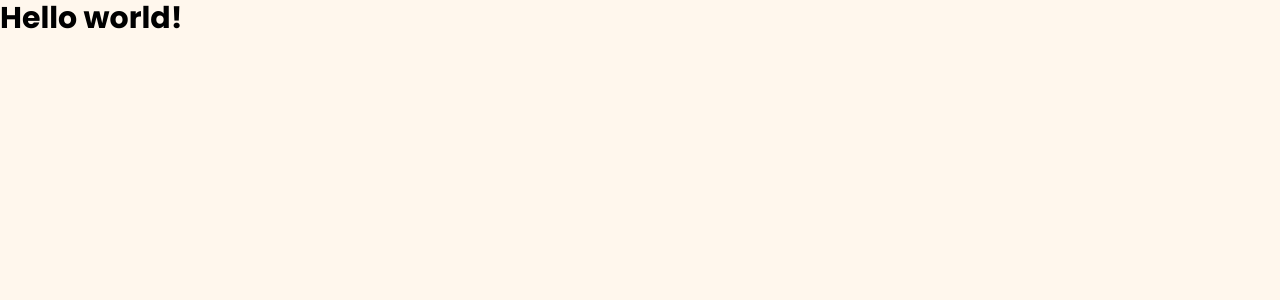
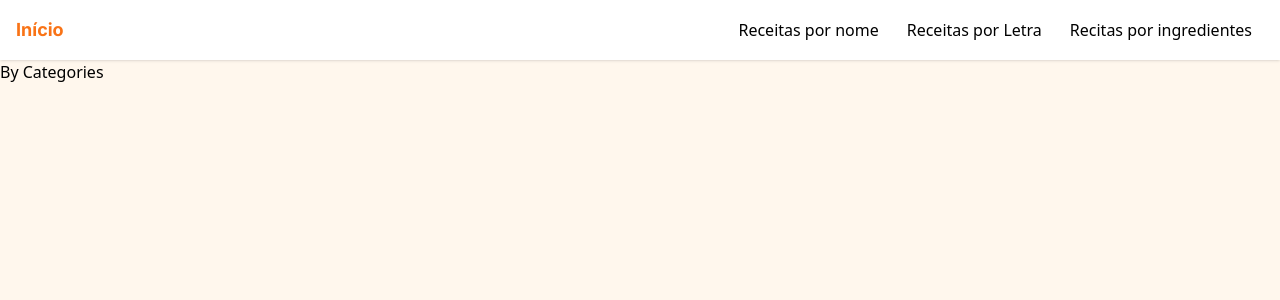
Before and after one commit to LucasAnselmoSilva12345/food-recipe, a React (Vite) app: page /by-categories in a window 1280 px wide. Shown: the top 300 px of the page. Built offline with nearby package versions, Linux system fonts and the light colour scheme.

Commit message:
Feat: Route component file Feat: Header component Feat: Pages
Signed-off-by: LucasAnselmoSilva12345 <lucasanselmodasilva02@gmail.com>

```diff
--- a/src/App.tsx
+++ b/src/App.tsx
@@ -1,3 +1,5 @@
+import { RoutesApp } from './routes';
+
 export function App() {
-  return <h1 className="text-3xl font-poppins font-bold">Hello world!</h1>;
+  return <RoutesApp />;
 }
--- /dev/null
+++ b/src/components/Header.tsx
@@ -0,0 +1,33 @@
+import { Link } from 'react-router-dom';
+
+export function Header() {
+  return (
+    <header className="bg-white shadow flex items-center justify-between p-4">
+      <Link className=" text-orange-500 text-lg font-inter font-bold" to="/">
+        Início
+      </Link>
+      <nav className="">
+        <ul className="flex items-center justify-between gap-1 text-center">
+          <li>
+            <Link className="h-full px-3 transition-colors" to="/by-name/">
+              Receitas por nome
+            </Link>
+          </li>
+          <li>
+            <Link className="h-full px-3 transition-colors" to="/by-letter/">
+              Receitas por Letra
+            </Link>
+          </li>
+          <li>
+            <Link
+              className="h-full px-3 transition-colors"
+              to="/by-categories/"
+            >
+              Recitas por ingredientes
+            </Link>
+          </li>
+        </ul>
+      </nav>
+    </header>
+  );
+}
--- /dev/null
+++ b/src/pages/ByCategories.tsx
@@ -0,0 +1,7 @@
+export function ByCategories() {
+  return (
+    <div>
+      <h1>By Categories</h1>
+    </div>
+  )
+}
--- /dev/null
+++ b/src/pages/ByLetter.tsx
@@ -0,0 +1,7 @@
+export function ByLetter() {
+  return (
+    <div>
+      <h1>By Letter</h1>
+    </div>
+  );
+}
--- /dev/null
+++ b/src/pages/ByName.tsx
@@ -0,0 +1,7 @@
+export function ByName() {
+  return (
+    <div>
+      <h1>By Name</h1>
+    </div>
+  );
+}
--- /dev/null
+++ b/src/pages/Home.tsx
@@ -0,0 +1,3 @@
+export function Home() {
+  return <h1 className="text-2xl">Home</h1>;
+}
--- /dev/null
+++ b/src/routes.tsx
@@ -0,0 +1,20 @@
+import { BrowserRouter, Route, Routes } from 'react-router-dom';
+import { Header } from './components/Header';
+import { Home } from './pages/Home';
+import { ByName } from './pages/ByName';
+import { ByCategories } from './pages/ByCategories';
+import { ByLetter } from './pages/ByLetter';
+
+export function RoutesApp() {
+  return (
+    <BrowserRouter>
+      <Header />
+      <Routes>
+        <Route path="/" element={<Home />} />
+        <Route path="/by-name/" element={<ByName />} />
+        <Route path="/by-letter/" element={<ByLetter />} />
+        <Route path="/by-categories/" element={<ByCategories />} />
+      </Routes>
+    </BrowserRouter>
+  );
+}
```
